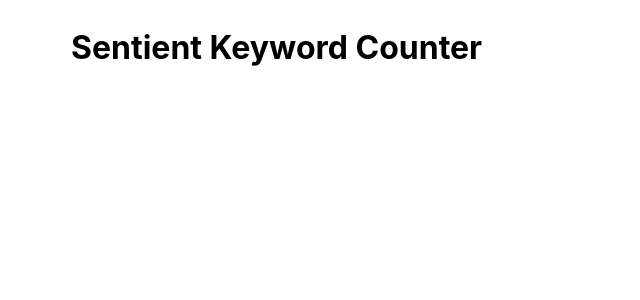
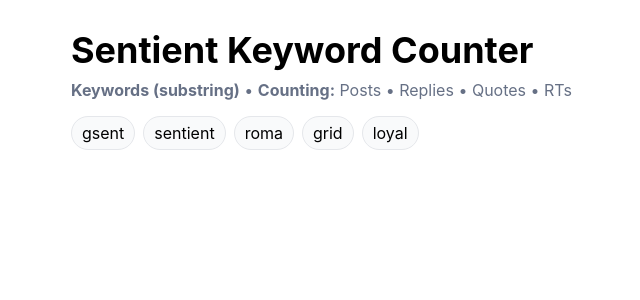
Before and after one commit to akubilayozel/sentient-keyword-counter, a Next.js app: page / in a window 1280 px wide. Shown: the top 300 px of the page, without its empty margins (109-749 px from the left). Built offline with nearby package versions, Linux system fonts and the light colour scheme.

Commit message:
Update index.tsx

```diff
--- a/pages/index.tsx
+++ b/pages/index.tsx
@@ -1,7 +1,32 @@
+const KEYWORDS = ["gsent", "sentient", "roma", "grid", "loyal"];
+
 export default function Home() {
   return (
-    <main style={{maxWidth: 920, margin: "28px auto", fontFamily:"Inter, system-ui, sans-serif"}}>
-      <h1>Sentient Keyword Counter</h1>
+    <main style={{ maxWidth: 920, margin: "28px auto", padding: "0 16px", fontFamily: "Inter, system-ui, sans-serif" }}>
+      {/* Başlık */}
+      <h1 style={{ fontSize: 36, margin: 0 }}>Sentient Keyword Counter</h1>
+
+      {/* Alt açıklama */}
+      <p style={{ color: "#667085", marginTop: 8 }}>
+        <b>Keywords (substring)</b> • <b>Counting:</b> Posts • Replies • Quotes • RTs
+      </p>
+
+      {/* Keyword chips */}
+      <div style={{ display: "flex", gap: 8, flexWrap: "wrap", margin: "12px 0 20px" }}>
+        {KEYWORDS.map((k) => (
+          <span
+            key={k}
+            style={{
+              padding: "6px 10px",
+              border: "1px solid #E5E7EB",
+              borderRadius: 999,
+              background: "#F9FAFB"
+            }}
+          >
+            {k}
+          </span>
+        ))}
+      </div>
     </main>
   );
 }
```
